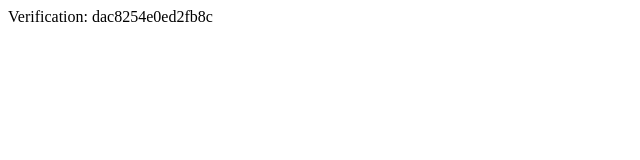
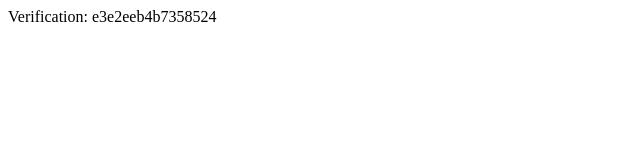
Before and after one commit to QQontrast/tutor-elena, a plain HTML site: page yandex_e3e2eeb4b7358524.html in a window 1280 px wide. Shown: the full height of the page, 0-640 px from the left. Drawn offline with Linux system fonts and the light colour scheme.

Commit message:
Update and rename yandex_dac8254e0ed2fb8c.html to yandex_e3e2eeb4b7358524.html

```diff
--- a/yandex_dac8254e0ed2fb8c.html
+++ b/yandex_e3e2eeb4b7358524.html
@@ -2,5 +2,5 @@
     <head>
         <meta http-equiv="Content-Type" content="text/html; charset=UTF-8">
     </head>
-    <body>Verification: dac8254e0ed2fb8c</body>
+    <body>Verification: e3e2eeb4b7358524</body>
 </html>
```
